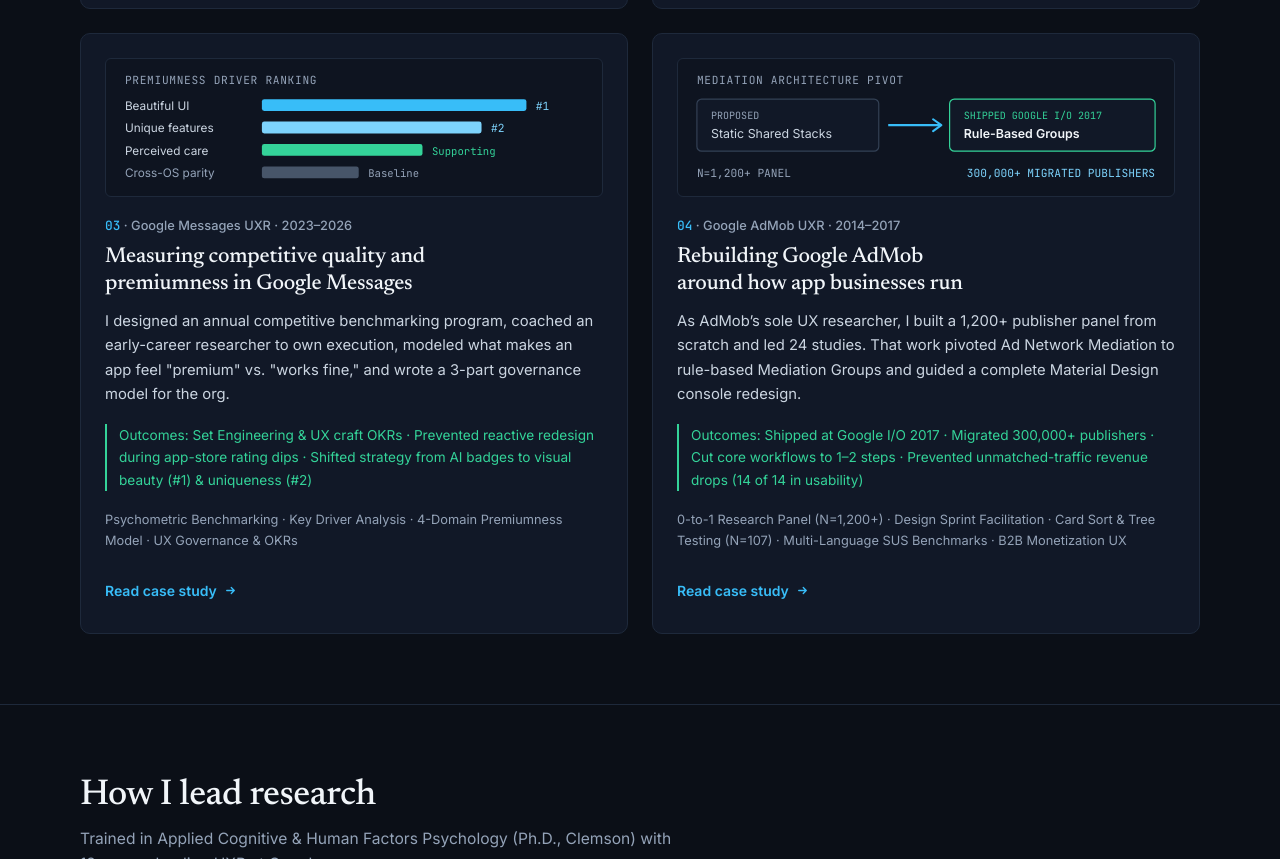
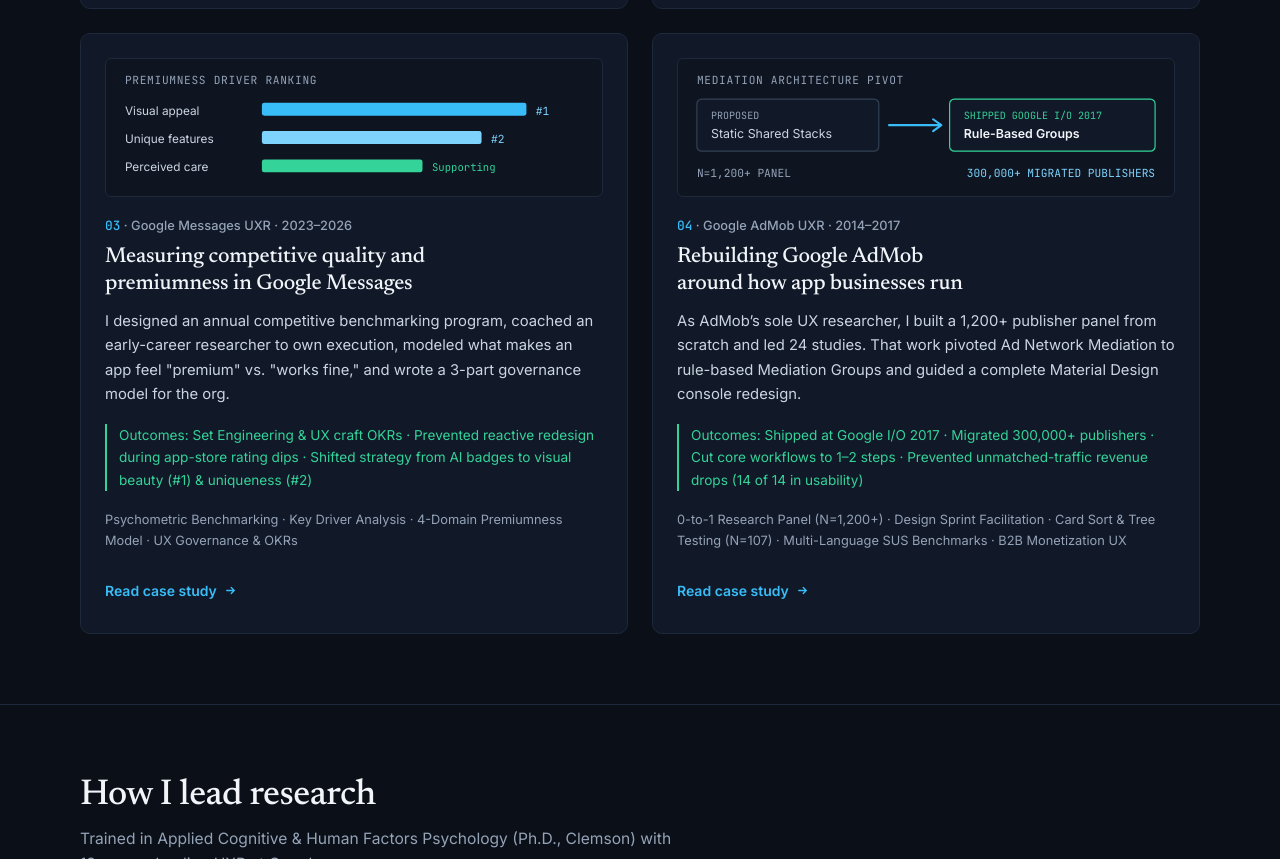
Before and after one commit to jeremy7509/jeremy7509.github.io, a website: page index.html in a window 1280 px wide. Shown: the part 1583-2442 px from the top of the page. Drawn offline with Linux system fonts and the light colour scheme.

Commit message:
Update premiumness chart label to Visual appeal and remove Cross-OS parity row

```diff
--- a/index.html
+++ b/index.html
@@ -173,20 +173,17 @@
           <!-- Project 03: Benchmarking & Premiumness -->
           <li class="project-card">
             <div class="project-figure">
-              <svg viewBox="0 0 420 116" role="img" aria-label="Horizontal bar chart of premiumness drivers: Beautiful UI rank 1, Unique features rank 2, Perceived care supporting tier, Cross-OS baseline">
+              <svg viewBox="0 0 420 116" role="img" aria-label="Horizontal bar chart of premiumness drivers: Visual appeal rank 1, Unique features rank 2, Perceived care supporting tier">
                 <text x="16" y="21" fill="#94a3b8" font-family="JetBrains Mono, monospace" font-size="9.5" letter-spacing="0.06em">PREMIUMNESS DRIVER RANKING</text>
-                <text x="16" y="43" fill="#cbd5e1" font-family="Inter, sans-serif" font-size="10">Beautiful UI</text>
-                <rect x="132" y="34" width="224" height="10" rx="2" fill="#38bdf8"/>
-                <text x="364" y="43" fill="#7dd3fc" font-family="JetBrains Mono, monospace" font-size="9.5">#1</text>
-                <text x="16" y="62" fill="#cbd5e1" font-family="Inter, sans-serif" font-size="10">Unique features</text>
-                <rect x="132" y="53" width="186" height="10" rx="2" fill="#7dd3fc"/>
-                <text x="326" y="62" fill="#7dd3fc" font-family="JetBrains Mono, monospace" font-size="9.5">#2</text>
-                <text x="16" y="81" fill="#cbd5e1" font-family="Inter, sans-serif" font-size="10">Perceived care</text>
-                <rect x="132" y="72" width="136" height="10" rx="2" fill="#34d399"/>
-                <text x="276" y="81" fill="#34d399" font-family="JetBrains Mono, monospace" font-size="9">Supporting</text>
-                <text x="16" y="100" fill="#94a3b8" font-family="Inter, sans-serif" font-size="10">Cross-OS parity</text>
-                <rect x="132" y="91" width="82" height="10" rx="2" fill="#475569"/>
-                <text x="222" y="100" fill="#94a3b8" font-family="JetBrains Mono, monospace" font-size="9">Baseline</text>
+                <text x="16" y="47" fill="#cbd5e1" font-family="Inter, sans-serif" font-size="10">Visual appeal</text>
+                <rect x="132" y="37" width="224" height="11" rx="2" fill="#38bdf8"/>
+                <text x="364" y="47" fill="#7dd3fc" font-family="JetBrains Mono, monospace" font-size="9.5">#1</text>
+                <text x="16" y="71" fill="#cbd5e1" font-family="Inter, sans-serif" font-size="10">Unique features</text>
+                <rect x="132" y="61" width="186" height="11" rx="2" fill="#7dd3fc"/>
+                <text x="326" y="71" fill="#7dd3fc" font-family="JetBrains Mono, monospace" font-size="9.5">#2</text>
+                <text x="16" y="95" fill="#cbd5e1" font-family="Inter, sans-serif" font-size="10">Perceived care</text>
+                <rect x="132" y="85" width="136" height="11" rx="2" fill="#34d399"/>
+                <text x="276" y="95" fill="#34d399" font-family="JetBrains Mono, monospace" font-size="9">Supporting</text>
               </svg>
             </div>
             <p class="project-meta"><span class="project-num">03</span> &middot; Google Messages UXR &middot; 2023&ndash;2026</p>
```
